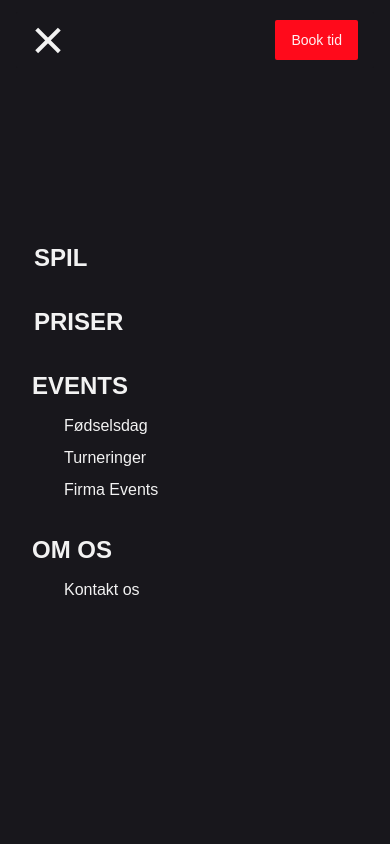
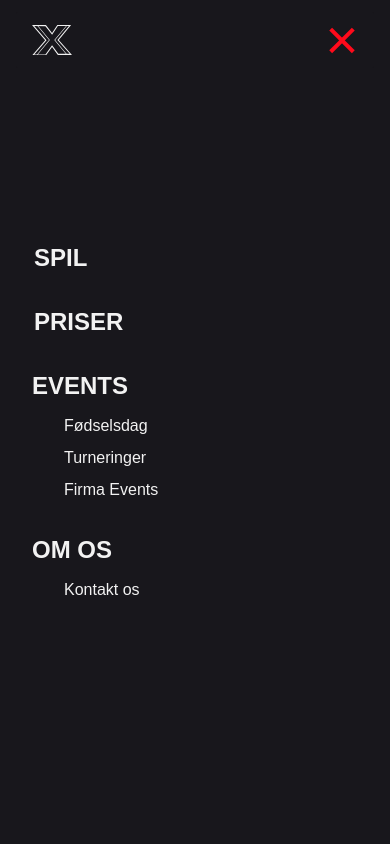
Before and after one commit to TobiasRoland123/next_level, a Next.js app: page / in a window 390 px wide. Shown: the top 844 px of the page. Built offline with nearby package versions, Linux system fonts and the light colour scheme.

Commit message:
corrected color of navbar in desktop when isOpen is true

```diff
--- a/src/components/Header/Header.tsx
+++ b/src/components/Header/Header.tsx
@@ -77,22 +77,22 @@ export const Header = ({ pageList }: HeaderProps) => {
       <nav
         className={`mx-4  md:mx-6 my-3 backdrop-blur-sm ${
           isOpen ? "bg-primaryCol" : "bg-contrastCol/50"
-        } flex justify-between sticky top-2 items-center px-4 gap-6 rounded-sm`}
+        } flex justify-between sticky top-2 items-center px-4 gap-6 rounded-sm md:py-2 md:bg-contrastCol/50`}
       >
-        <button
+        {/* <button
           className="w-8 flex flex-col gap-2 justify-center items-center h-14 z-10 md:hidden"
           onClick={ToggleMenu}
         >
           <span className={`h-1 bg-secondaryCol w-full ${isOpen && "translate-y-[0.4rem] rotate-45"}  transition-all	`}></span>
           <span className={`h-1 bg-secondaryCol w-full ${isOpen && "hidden"}`}></span>
           <span className={`h-1 bg-secondaryCol w-full ${isOpen && "translate-y-[-0.35rem] -rotate-45 "}  transition-all	`}></span>
-        </button>
+        </button> */}
 
-        <div className="hidden md:flex gap-8 font-bold">
+        <div className=" flex gap-8 font-bold ">
           <a href="/">
             <svg
-              width="59"
-              height="45"
+              width="40"
+              height="auto"
               viewBox="0 0 59 45"
               fill="none"
               xmlns="http://www.w3.org/2000/svg"
@@ -112,7 +112,7 @@ export const Header = ({ pageList }: HeaderProps) => {
             </svg>
           </a>
 
-          <ul className="flex items-center border-l-2 border-l-accentCol pl-8 gap-6 ">
+          <ul className="md:flex hidden items-center border-l-2 border-l-accentCol pl-8 gap-6 ">
             {pageList.map((pages) => {
               return (
                 <>
@@ -136,7 +136,16 @@ export const Header = ({ pageList }: HeaderProps) => {
           </ul>
         </div>
 
-        <Button>Book tid</Button>
+        <button
+          className="w-8 flex flex-col gap-2 justify-center items-center h-14 z-10 md:hidden"
+          onClick={ToggleMenu}
+        >
+          <span className={`h-1 bg-accentCol  w-full ${isOpen && "translate-y-[0.4rem] rotate-45"}  transition-all	`}></span>
+          <span className={`h-1 bg-accentCol  w-full ${isOpen && "hidden"}`}></span>
+          <span className={`h-1 bg-accentCol  w-full ${isOpen && "translate-y-[-0.35rem] -rotate-45 "}  transition-all	`}></span>
+        </button>
+
+        <Button className="hidden md:block">Book tid</Button>
       </nav>
     </>
   );
```
